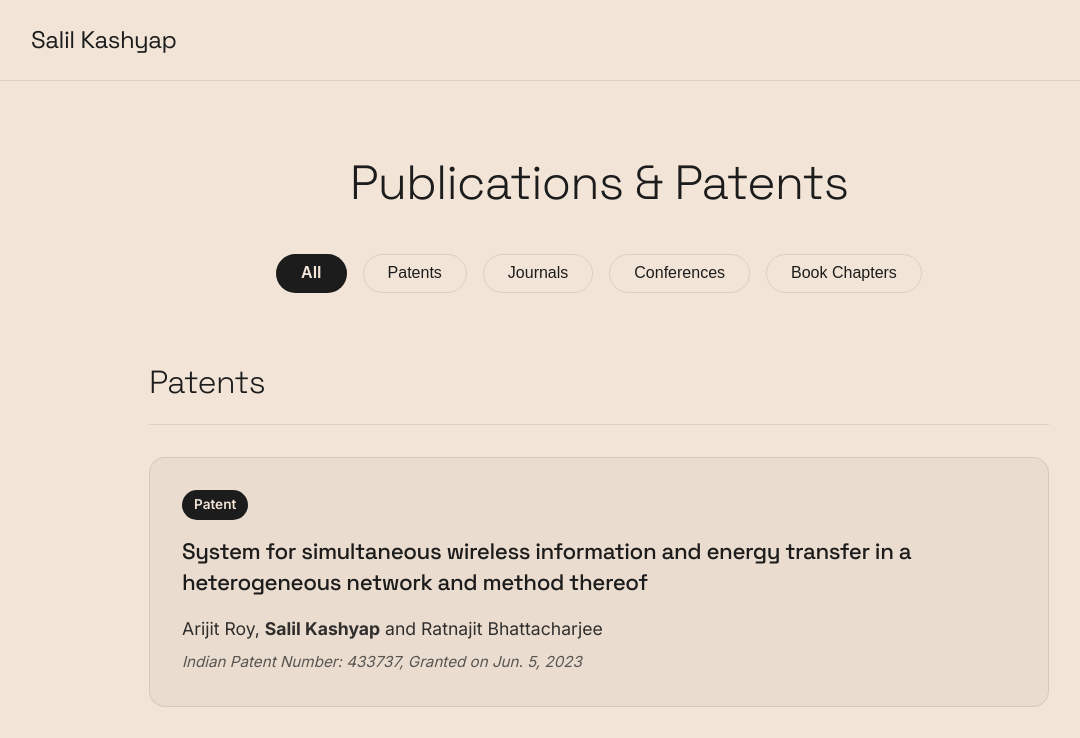
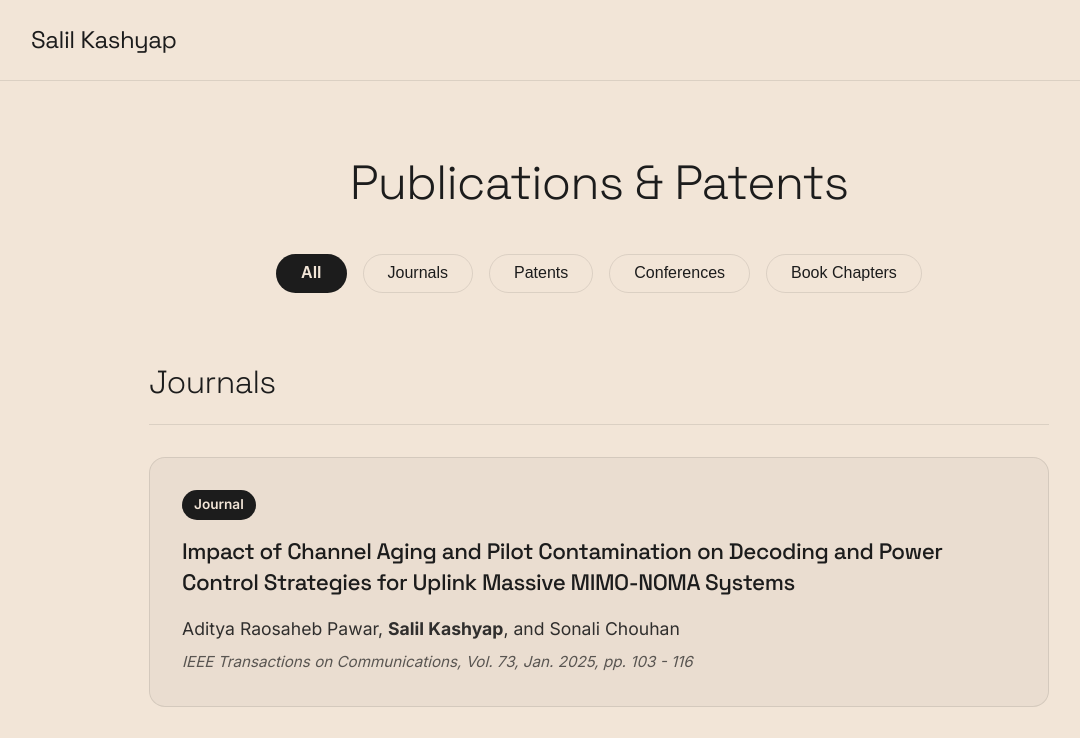
Before and after one commit to salilkashyap/salilkashyap.github.io, a Next.js app: page /publications in a window 1280 px wide. Shown: the top 738 px of the page, without its empty margins (41-1121 px from the left). Built offline with nearby package versions, Linux system fonts and the light colour scheme.

Commit message:
Reorder Journals and Patents in publications

```diff
--- a/src/app/publications/page.tsx
+++ b/src/app/publications/page.tsx
@@ -133,7 +133,7 @@ export default function Publications() {
 
   const [filter, setFilter] = useState('All');
 
-  const filterTabs = ['All', 'Patents', 'Journals', 'Conferences', 'Book Chapters'];
+  const filterTabs = ['All', 'Journals', 'Patents', 'Conferences', 'Book Chapters'];
 
   return (
     <main className="container" style={{ paddingBottom: '2rem', paddingTop: '4rem' }}>
@@ -166,17 +166,17 @@ export default function Publications() {
 
         <div style={{ maxWidth: '900px', margin: '0 auto' }}>
 
+          {(filter === 'All' || filter === 'Journals') && (
+            <div style={{ marginBottom: '4rem' }}>
+              <h2 className="text-serif" style={{ fontSize: '2rem', marginBottom: '2rem', borderBottom: '1px solid var(--border)', paddingBottom: '1rem' }}>Journals</h2>
+              {journals.map((item, i) => <PublicationCard key={i} type="Journal" index={i % 10} {...item} />)}
+            </div>
+          )}
+
           {(filter === 'All' || filter === 'Patents') && (
             <div style={{ marginBottom: '4rem' }}>
               <h2 className="text-serif" style={{ fontSize: '2rem', marginBottom: '2rem', borderBottom: '1px solid var(--border)', paddingBottom: '1rem' }}>Patents</h2>
               {patents.map((item, i) => <PublicationCard key={i} type="Patent" index={i % 10} {...item} />)}
-            </div>
-          )}
-
-          {(filter === 'All' || filter === 'Journals') && (
-            <div style={{ marginBottom: '4rem' }}>
-              <h2 className="text-serif" style={{ fontSize: '2rem', marginBottom: '2rem', borderBottom: '1px solid var(--border)', paddingBottom: '1rem' }}>Journals</h2>
-              {journals.map((item, i) => <PublicationCard key={i} type="Journal" index={i % 10} {...item} />)}
             </div>
           )}
 
```
